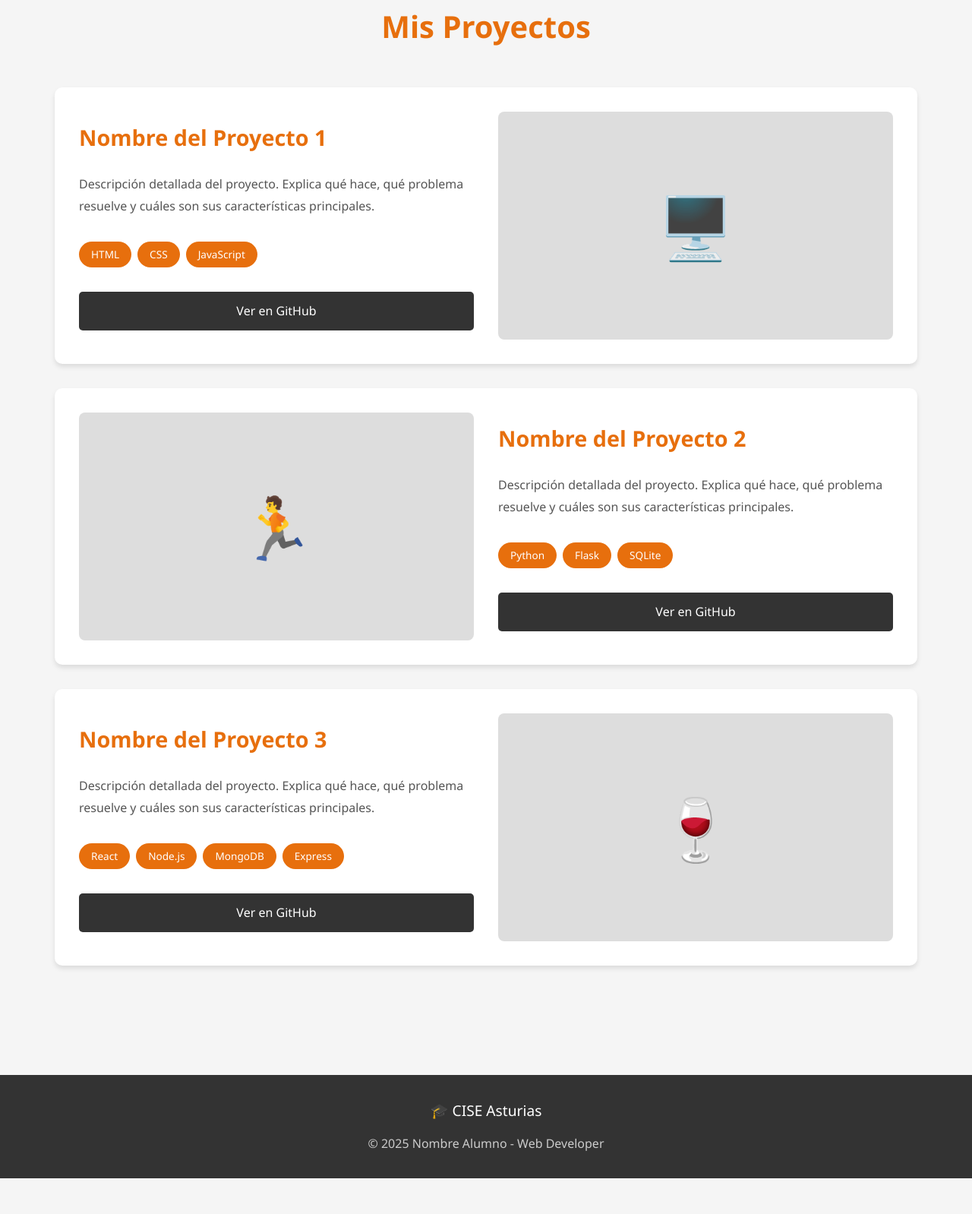
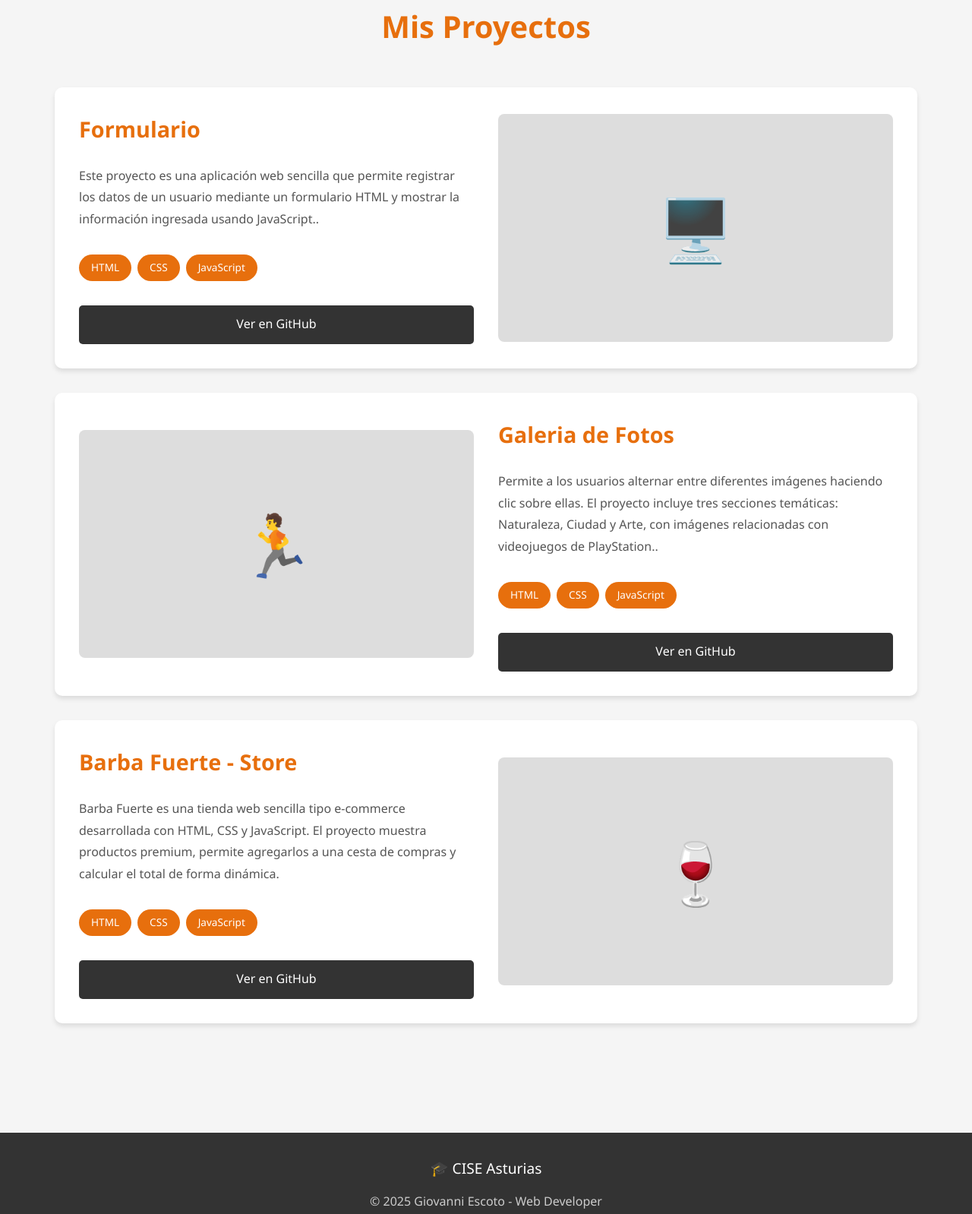
Before and after one commit to Gionator503/Portfolio, a plain HTML site: page main.html in a window 1280 px wide. Shown: the part 903-2501 px from the top of the page at 76% size. Before the commit the page ends 2454 px from the top, so only its background shows below. Drawn offline with Linux system fonts and the light colour scheme.

Commit message:
Adding info
Adding info

```diff
--- a/css/styles.css
+++ b/css/styles.css
@@ -58,8 +58,7 @@
     /* ========== SECCIÓN PRINCIPAL (HERO) ========== */
     .hero-section {
       height: 100vh;
-      background: linear-gradient(rgba(0,0,0,0.4), rgba(0,0,0,0.4)),
-                  url('https://ciseasturias.org/wp-content/uploads/2023/07/logoTRansparente.png');
+      background-image: url("/images/PROGRAMMING.jpg");
       background-size: cover;
       background-position: center;
       display: flex;
--- a/main.html
+++ b/main.html
@@ -12,11 +12,21 @@
     <nav class="navigation-bar">
       <div class="navigation-container">
         <strong>Giovanni R Escoto</strong>
-      <button class="mobile-menu-button" onclick="toggleMobileMenu()">☰</button>
+        <button class="mobile-menu-button" onclick="toggleMobileMenu()">
+          ☰
+        </button>
         <ul class="navigation-menu" id="navigationMenu">
           <li><a href="#proyectos">Proyectos</a></li>
-        <li><a href="https://github.com/Gionator503" target="_blank">GitHub</a></li>
-        <li><a href="https://linkedin.com/in/giovanni-escoto-a1658b353" target="_blank">LinkedIn</a></li>
+          <li>
+            <a href="https://github.com/Gionator503" target="_blank">GitHub</a>
+          </li>
+          <li>
+            <a
+              href="https://linkedin.com/in/giovanni-escoto-a1658b353"
+              target="_blank"
+              >LinkedIn</a
+            >
+          </li>
         </ul>
       </div>
     </nav>
@@ -41,17 +51,22 @@
           <!-- <img src="img/proyecto1.jpg" alt="Proyecto 1"> -->
         </div>
         <div class="project-information">
-        <h3 class="project-title">Nombre del Proyecto 1</h3>
+          <h3 class="project-title">Formulario</h3>
           <p class="project-description">
-          Descripción detallada del proyecto. Explica qué hace, qué problema resuelve
-          y cuáles son sus características principales.
+            Este proyecto es una aplicación web sencilla que permite registrar
+            los datos de un usuario mediante un formulario HTML y mostrar la
+            información ingresada usando JavaScript..
           </p>
           <div class="technology-stack-list">
             <span class="technology-badge">HTML</span>
             <span class="technology-badge">CSS</span>
             <span class="technology-badge">JavaScript</span>
           </div>
-        <a href="https://github.com/tu-usuario/proyecto1" target="_blank" class="button-primary">
+          <a
+            href="https://github.com/Gionator503/Formulario"
+            target="_blank"
+            class="button-primary"
+          >
             Ver en GitHub
           </a>
         </div>
@@ -64,17 +79,23 @@
           <!-- <img src="img/proyecto2.jpg" alt="Proyecto 2"> -->
         </div>
         <div class="project-information">
-        <h3 class="project-title">Nombre del Proyecto 2</h3>
+          <h3 class="project-title">Galeria de Fotos</h3>
           <p class="project-description">
-          Descripción detallada del proyecto. Explica qué hace, qué problema resuelve
-          y cuáles son sus características principales.
+            Permite a los usuarios alternar entre diferentes imágenes haciendo
+            clic sobre ellas. El proyecto incluye tres secciones temáticas:
+            Naturaleza, Ciudad y Arte, con imágenes relacionadas con videojuegos
+            de PlayStation..
           </p>
           <div class="technology-stack-list">
-          <span class="technology-badge">Python</span>
-          <span class="technology-badge">Flask</span>
-          <span class="technology-badge">SQLite</span>
+            <span class="technology-badge">HTML</span>
+            <span class="technology-badge">CSS</span>
+            <span class="technology-badge">JavaScript</span>
           </div>
-        <a href="https://github.com/tu-usuario/proyecto2" target="_blank" class="button-primary">
+          <a
+            href="https://github.com/Gionator503/Galeria-de-Fotos"
+            target="_blank"
+            class="button-primary"
+          >
             Ver en GitHub
           </a>
         </div>
@@ -87,18 +108,23 @@
           <!-- <img src="img/proyecto3.jpg" alt="Proyecto 3"> -->
         </div>
         <div class="project-information">
-        <h3 class="project-title">Nombre del Proyecto 3</h3>
+          <h3 class="project-title">Barba Fuerte - Store</h3>
           <p class="project-description">
-          Descripción detallada del proyecto. Explica qué hace, qué problema resuelve
-          y cuáles son sus características principales.
+            Barba Fuerte es una tienda web sencilla tipo e-commerce desarrollada
+            con HTML, CSS y JavaScript. El proyecto muestra productos premium,
+            permite agregarlos a una cesta de compras y calcular el total de
+            forma dinámica.
           </p>
           <div class="technology-stack-list">
-          <span class="technology-badge">React</span>
-          <span class="technology-badge">Node.js</span>
-          <span class="technology-badge">MongoDB</span>
-          <span class="technology-badge">Express</span>
+            <span class="technology-badge">HTML</span>
+            <span class="technology-badge">CSS</span>
+            <span class="technology-badge">JavaScript</span>
           </div>
-        <a href="https://github.com/tu-usuario/proyecto3" target="_blank" class="button-primary">
+          <a
+            href="https://github.com/Gionator503/e-commerce"
+            target="_blank"
+            class="button-primary"
+          >
             Ver en GitHub
           </a>
         </div>
@@ -110,13 +136,15 @@
       <div class="footer-certifications">
         <div>🎓 CISE Asturias</div>
       </div>
-    <p class="footer-copyright">&copy; 2025 Nombre Alumno - Web Developer</p>
+      <p class="footer-copyright">
+        &copy; 2025 Giovanni Escoto - Web Developer
+      </p>
     </footer>
 
     <!-- MODAL PARA AMPLIAR IMAGEN -->
     <div class="image-modal" id="imageModal" onclick="closeImageModal()">
       <span class="modal-close-button">&times;</span>
-    <img class="modal-content-image" id="modalImage" alt="Imagen ampliada">
+      <img class="modal-content-image" id="modalImage" alt="Imagen ampliada" />
     </div>
 
     <script src="js/scritp.js"></script>
```
Also changed, not shown: images/PROGRAMMING.jpg (added). Lines whose indentation alone changed are shown as unchanged.
